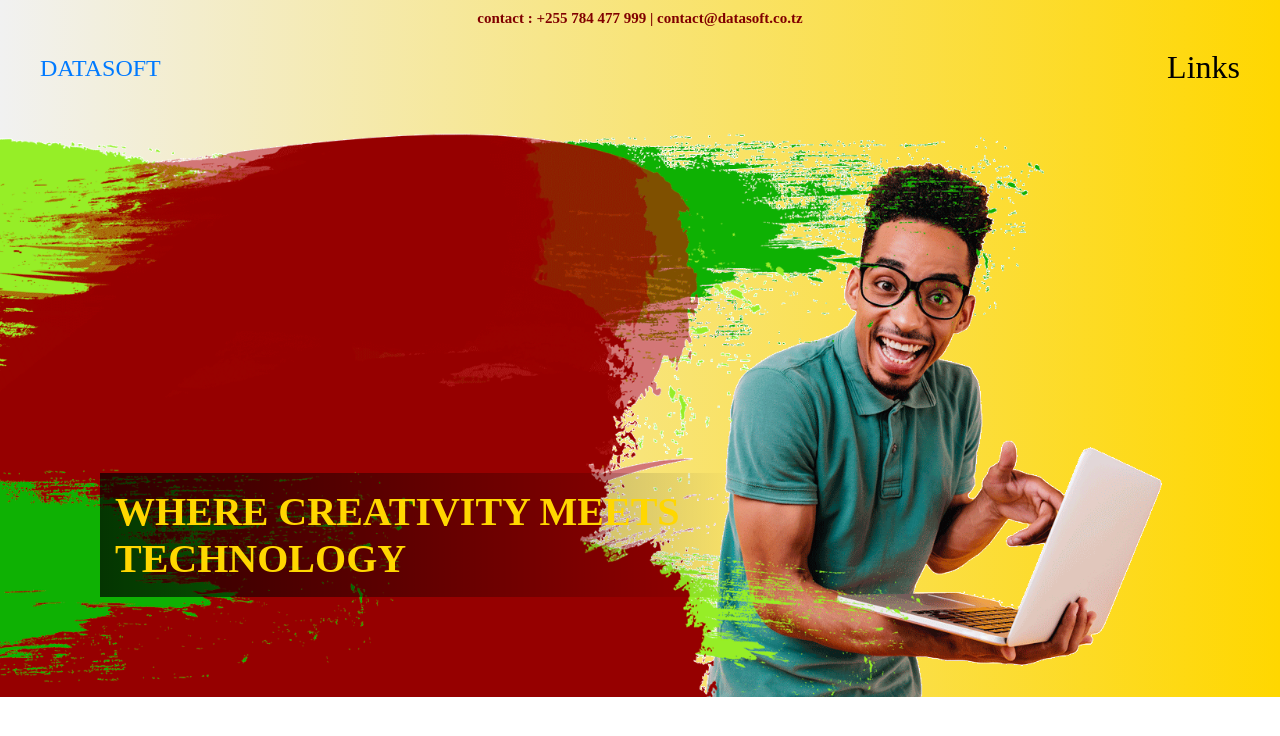
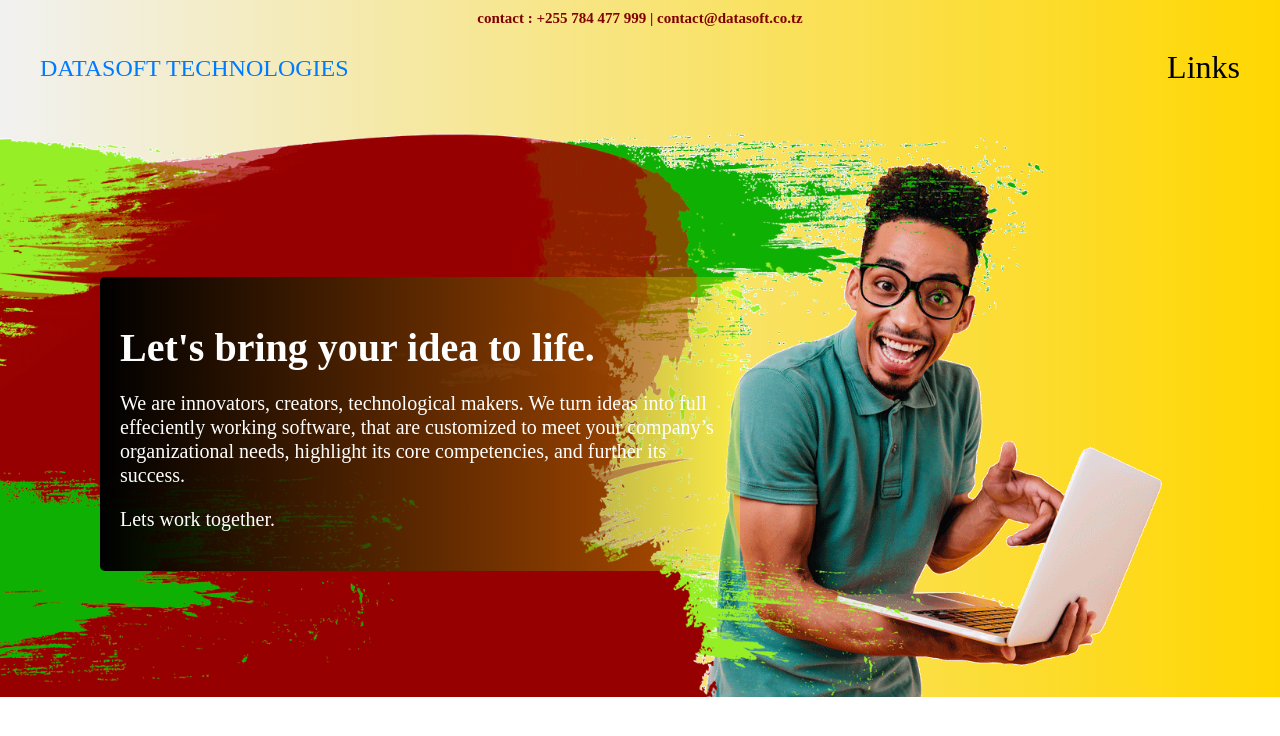
Before and after one commit to LucasJohnNyamhanga/datasoft, a Next.js app: page / in a window 1280 px wide. Shown: the top 736 px of the page. Built offline with nearby package versions, Linux system fonts and the light colour scheme.

Commit message:
update hero

```diff
--- a/app/components/Hero.tsx
+++ b/app/components/Hero.tsx
@@ -28,7 +28,14 @@ function hero({ image }: dataHero) {
           </div>
         </div>
         <div className={styles.background}>
-          WHERE CREATIVITY MEETS TECHNOLOGY
+          <h1>{`Let's bring your idea to life.`}</h1>
+          <p>
+            We are innovators, creators, technological makers. We turn ideas
+            into full effeciently working software, that are customized to meet
+            your company’s organizational needs, highlight its core
+            competencies, and further its success.
+          </p>
+          <p>Lets work together.</p>
         </div>
       </div>
     </div>
--- a/app/components/Nav.tsx
+++ b/app/components/Nav.tsx
@@ -16,7 +16,7 @@ const Nav = () => {
           <nav className={Styles.nav}>
             <Link passHref href="/">
               <div className={Styles.logo}>
-                <div className={Styles.icon}>DATASOFT</div>
+                <div className={Styles.icon}>DATASOFT TECHNOLOGIES</div>
               </div>
             </Link>
             <div className={Styles.links}>
--- a/app/layout.tsx
+++ b/app/layout.tsx
@@ -3,6 +3,12 @@ import localFont from "@next/font/local";
 
 const montserrat = localFont({ src: "./font/Montserrat-Regular.woff2" });
 const roboto = localFont({ src: "./font/roboto-regular.woff2" });
+
+import { Inter } from "@next/font/google";
+
+const inter = Inter({
+  variable: "--inter-font",
+});
 
 export default function RootLayout({
   children,
@@ -10,7 +16,7 @@ export default function RootLayout({
   children: React.ReactNode;
 }) {
   return (
-    <html lang="en" className={`${montserrat.className} ${roboto.className}`}>
+    <html lang="en" className={`${inter.className} ${montserrat.className}`}>
       {/*
         <head /> will contain the components returned by the nearest parent
         head.tsx. Find out more at https://beta.nextjs.org/docs/api-reference/file-conventions/head
--- a/app/styles/_index.scss
+++ b/app/styles/_index.scss
@@ -1,5 +1,5 @@
 $fontHeader: "Montserrat";
-$fontBody: "roboto";
+$fontBody: "";
 $white: #ffffff;
 $nyeupe: white;
 $black: black;
--- a/app/styles/hero.module.scss
+++ b/app/styles/hero.module.scss
@@ -17,36 +17,51 @@
   .background {
     position: absolute;
     left: 100px;
-    bottom: 100px;
+    top: 30%;
     width: 50%;
     padding: 15px;
     height: max-content;
-    font-family: $fontHeader;
-    font-style: normal;
-    font-weight: 800;
-    font-size: 40px;
+    padding: 20px;
     z-index: 10;
-    color: $gold;
+    color: $white;
     background: -webkit-linear-gradient(
       right,
-      rgba(black, 0.7) 0%,
-      transparent 100%
+      rgba(black, 1) 0%,
+      rgba(255, 255, 0, 0.315) 100%
     );
     background: -moz-linear-gradient(
       right,
-      rgba(black, 0.7) 0%,
-      transparent 100%
+      rgba(black, 1) 0%,
+      rgba(255, 255, 0, 0.315) 100%
     );
     background: -ms-linear-gradient(
       right,
-      rgba(black, 0.7) 0%,
-      transparent 100%
+      rgba(black, 1) 0%,
+      rgba(255, 255, 0, 0.315) 100%
     );
     background: linear-gradient(
       to right,
-      rgba(black, 0.7) 0%,
-      transparent 100%
+      rgba(black, 1) 0%,
+      rgba(255, 255, 0, 0.315) 100%
     );
+    border-radius: 5px;
+
+    h1 {
+      font-family: $fontHeader;
+      font-style: normal;
+      font-weight: 800;
+      font-size: 40px;
+      // text-transform: uppercase;
+      margin-bottom: 5px;
+    }
+
+    p {
+      font-family: $fontHeader;
+      font-style: normal;
+      font-weight: 500;
+      font-size: 20px;
+      line-height: 1.5rem;
+    }
   }
 }
 
@@ -65,7 +80,7 @@
   margin: 0px 0px 0px 0px;
   display: flex;
   flex-direction: row;
-  gap: 0.7rem;
+  gap: 1rem;
   justify-content: center;
   position: relative;
   height: 600px;
```
